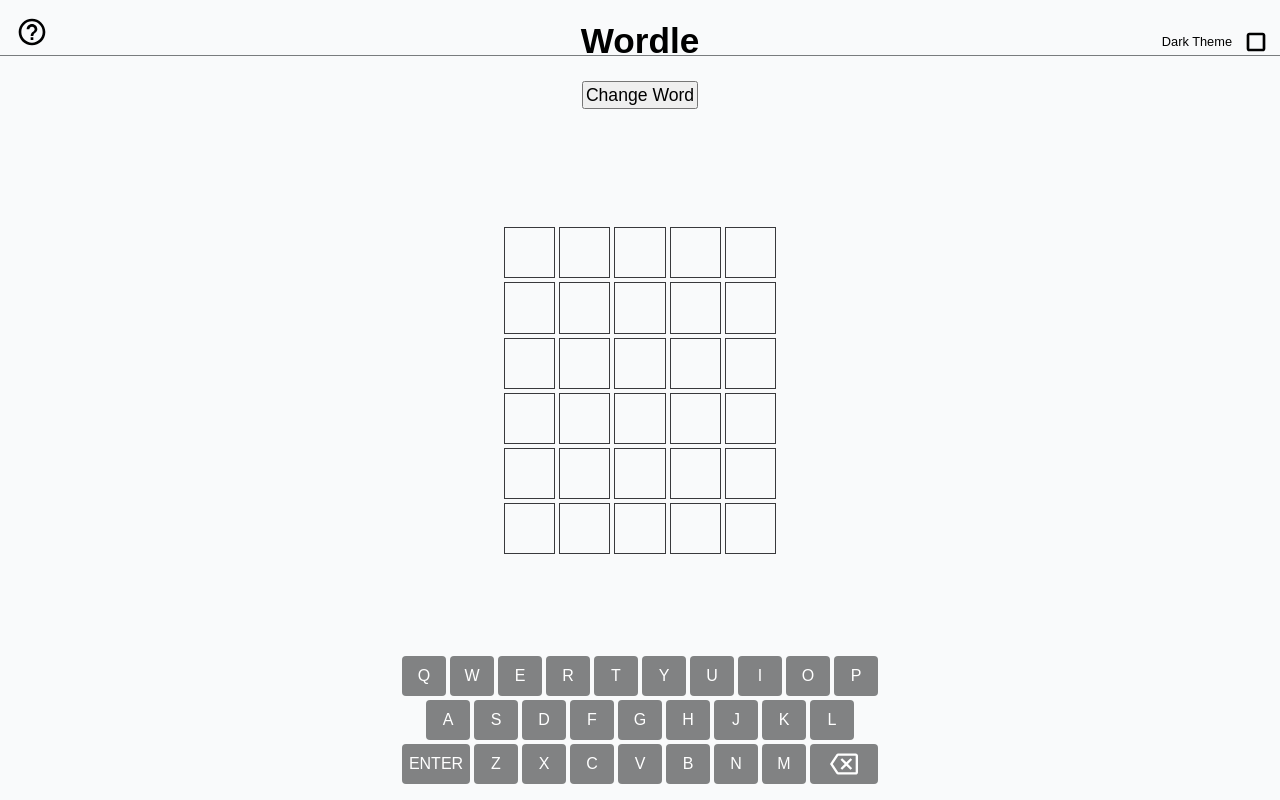
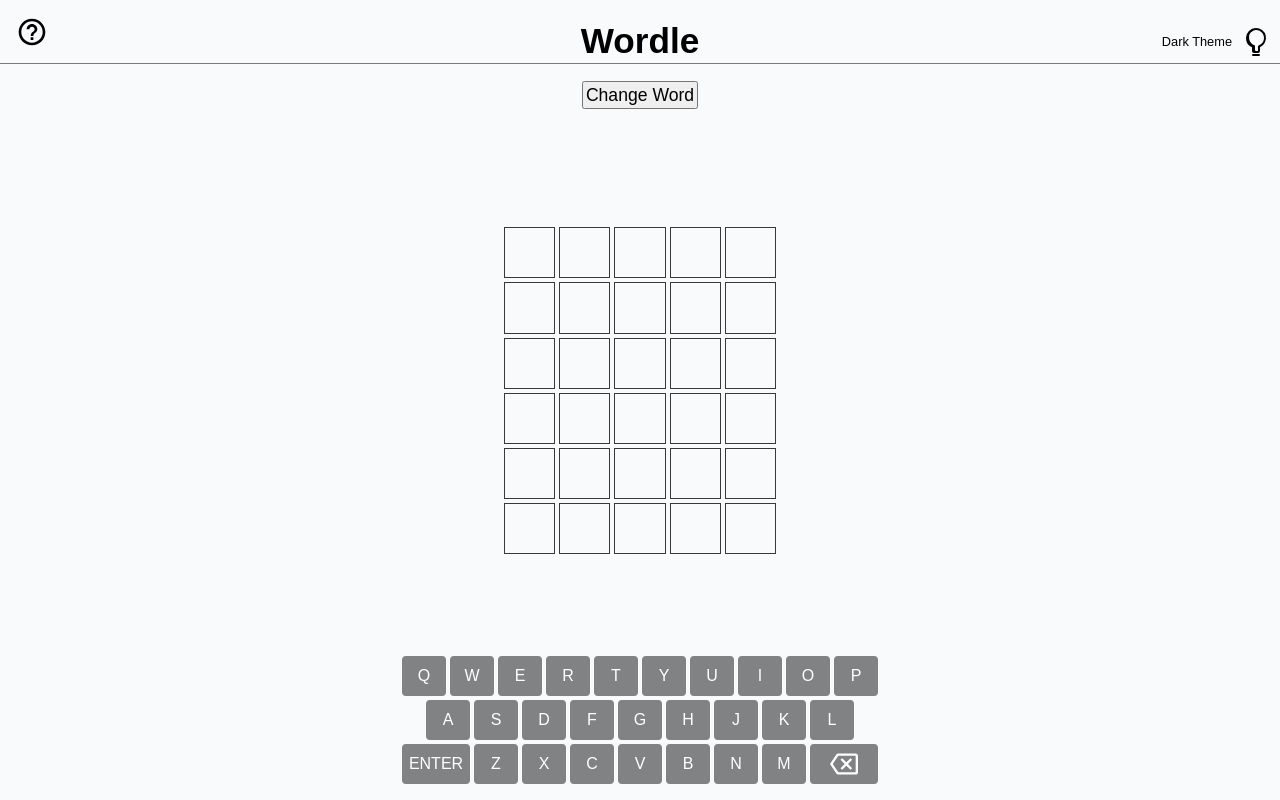
Before and after one commit to datamosh0/wordle-clone, a website built with webpack: page index.html in a window 1280 px wide. Built offline with nearby package versions, Linux system fonts and the light colour scheme.

Commit message:
updated darkmode images

```diff
--- a/index.html
+++ b/index.html
@@ -16,8 +16,8 @@
       <div class="flex darkTheme">
         <div class="title">Dark Theme</div>
         <div class="checkbox">
-          <img alt="" src="./src/images/checkbox-svgrepo-com.svg" class="unchecked box">
-          <img alt="" src="./src/images/checkbox-svgrepo-com (2).svg" class="checked box hide">
+          <img alt="" src="./src/images/lightMode.svg" class="unchecked box">
+          <img alt="" src="./src/images/darkMode.svg" class="checked box hide">
 
         </div>
       </div>
--- a/src/style.css
+++ b/src/style.css
@@ -48,6 +48,7 @@
 .headerBorder {
   position: absolute;
   width: 100%;
+  margin-top: 0.5rem;
   border-bottom: 1px #797c7e solid;
   height: 40px;
   padding: 1rem;
```
Also changed, not shown: src/images/checkbox-svgrepo-com (1).svg (deleted), src/images/checkbox-svgrepo-com (2).svg (deleted), src/images/checkbox-svgrepo-com.svg (deleted), src/images/darkMode.svg (added), src/images/lightMode.svg (added), src/images/resetBlack.svg.
